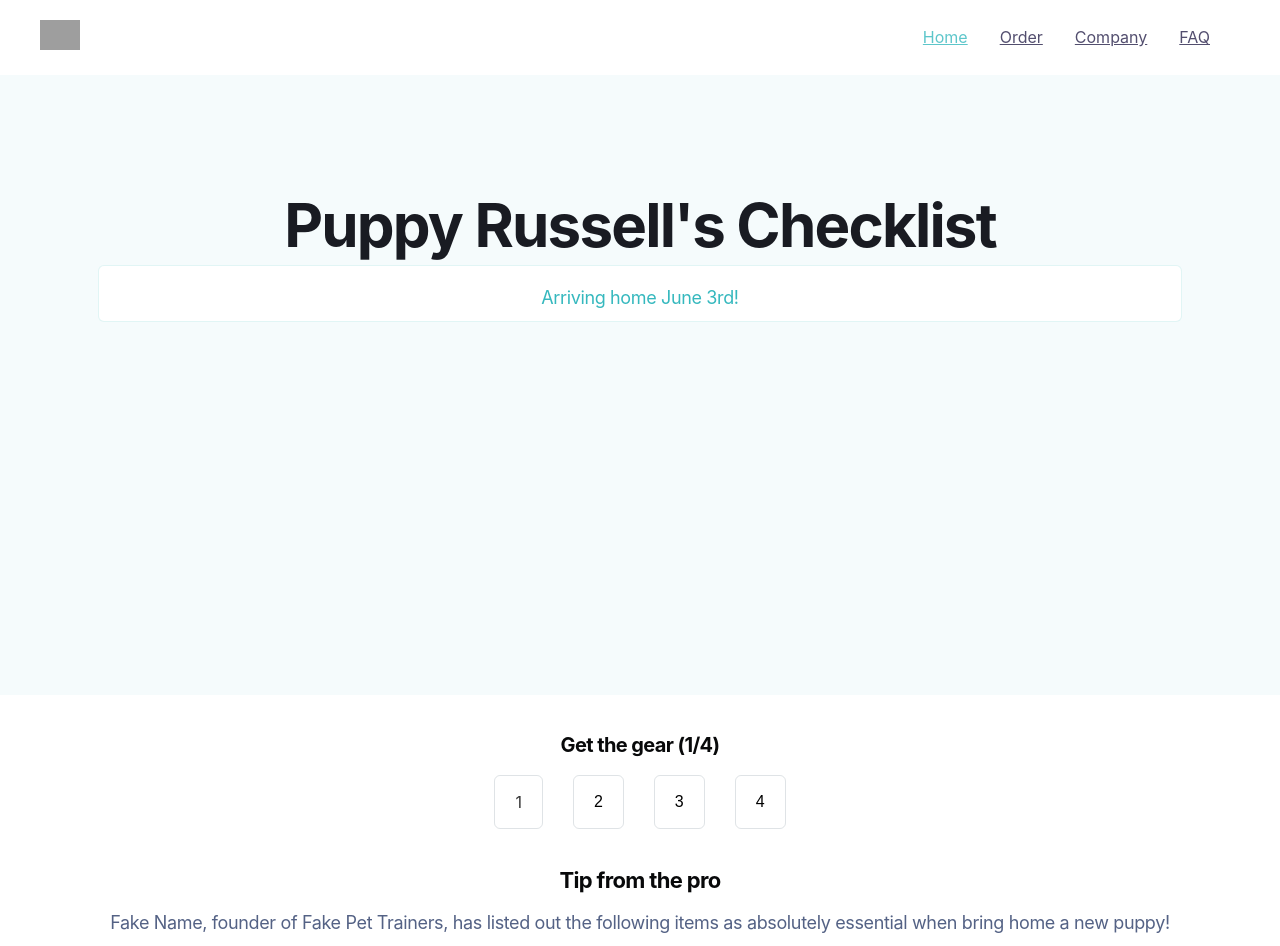
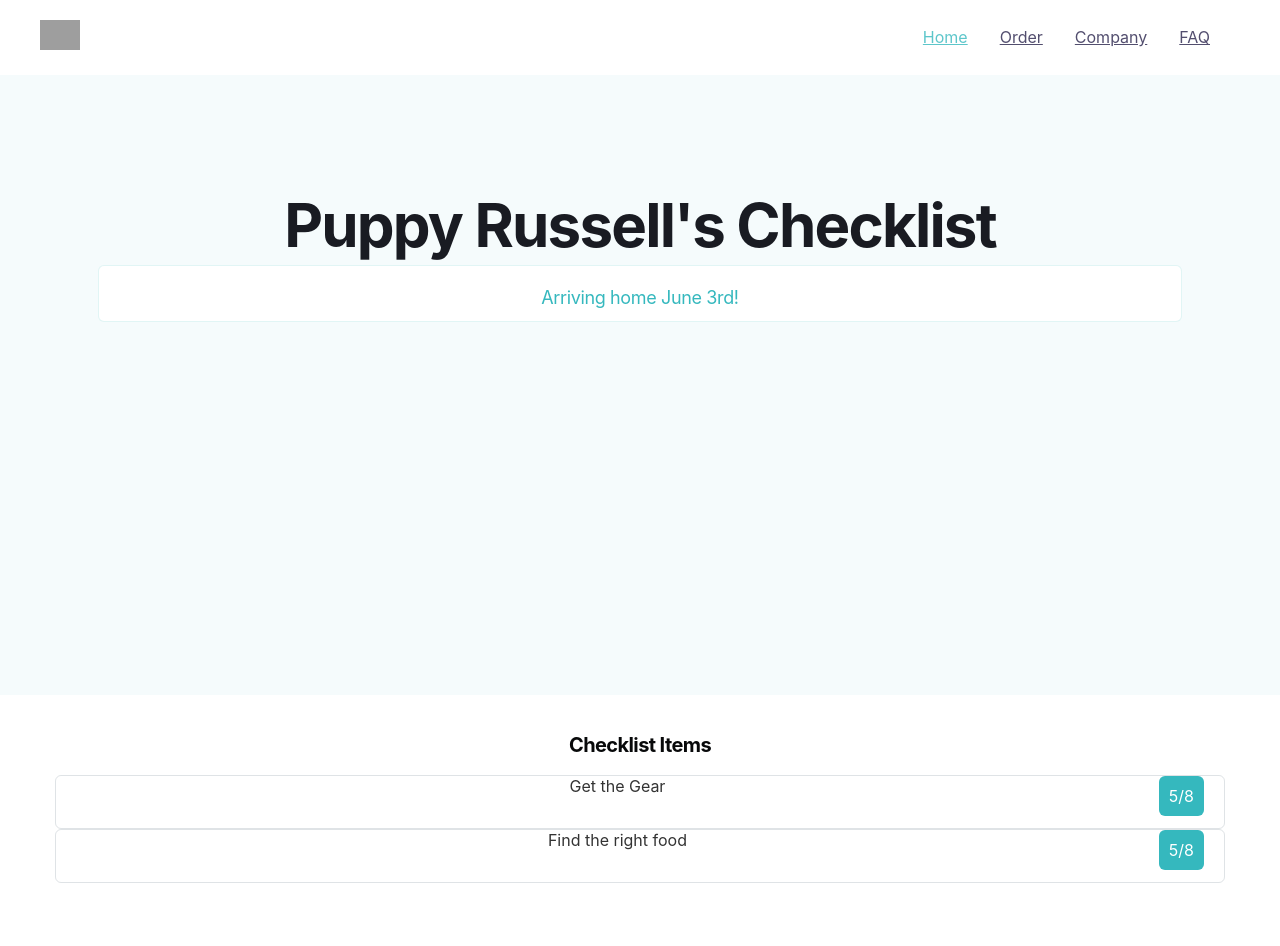
Before and after one commit to benharris28/new-puppy, a React (Create React App) app: page /test in a window 1280 px wide. Shown: the top 946 px of the page. After the commit the page ends 923 px from the top, so only its background shows below. Built offline with nearby package versions, Linux system fonts and the light colour scheme; grey boxes are pictures that could not be loaded.

Commit message:
updated test page with new format

```diff
--- a/src/Routes/Checklist/Checklist.css
+++ b/src/Routes/Checklist/Checklist.css
@@ -83,7 +83,7 @@
   }
 
 .checklist-tab-button {
-    display: flex;
+    vertical-align: middle;
     min-height: 52px;
     margin-right: 15px;
     margin-left: 15px;
@@ -122,6 +122,17 @@
     padding: 10px;
   }
 
+  .progress-tracker {
+    display: flex;
+    min-height: 10px;
+    justify-content: center;
+    border-radius: 6px;
+    background-color: #35b8be;
+    color: white;
+    padding: 10px;
+    float: right;
+  }
+
   .checklist-card-button p {
       color: white;
   }
@@ -129,3 +140,8 @@
   .price {
     color: #35b8be;
   }
+
+  .tabs-menu-test {
+    margin-bottom: 40px;
+    margin-top: 20px;
+  }
--- a/src/Routes/Test/Test.js
+++ b/src/Routes/Test/Test.js
@@ -1,11 +1,77 @@
 import React from 'react';
 import ChecklistCard from '../../Components/ChecklistCard/ChecklistCard';
 import FoodCard from '../../Components/FoodCard/FoodCard'
+import { faChevronDown, faChevronUp} from '@fortawesome/free-solid-svg-icons'
 import '../Checklist/Checklist.css'
 
 class Test extends React.Component {
     state = {
-        openTab: 1
+        openTab: 1,
+        tabOne: false,
+        tabTwo: false,
+        tabThree: false,
+        tabFoud: false
+
+    }
+
+    handleTabOne = () => {
+        const {tabOne} = this.state;
+        if (tabOne) {
+
+            this.setState({
+                tabOne: false
+            })
+        }
+        if (!tabOne) {
+            this.setState({
+                tabOne: true
+            })
+        }
+    }
+
+    handleTabTwo = () => {
+        const {tabTwo} = this.state;
+        if (tabTwo) {
+
+            this.setState({
+                tabTwo: false
+            })
+        }
+        if (!tabTwo) {
+            this.setState({
+                tabTwo: true
+            })
+        }
+    }
+
+    handleTabThree = () => {
+        const {tabThree} = this.state;
+        if (tabThree) {
+
+            this.setState({
+                tabThree: false
+            })
+        }
+        if (!tabThree) {
+            this.setState({
+                tabThree: true
+            })
+        }
+    }
+
+    handleTabFour = () => {
+        const {tabFour} = this.state;
+        if (tabFour) {
+
+            this.setState({
+                tabFour: false
+            })
+        }
+        if (!tabFour) {
+            this.setState({
+                tabFour: true
+            })
+        }
     }
 
     handleTabClick = (e) => {
@@ -30,6 +96,7 @@ class Test extends React.Component {
     }
 
     render() {
+        const { openTab, tabOne, tabTwo, tabThree, tabFour } = this.state;
         const tabDisplay = this.renderTab();
         console.log(this.state)
         return(
@@ -46,46 +113,59 @@ class Test extends React.Component {
                     <div className="container">
                         <div className="tabs">
                             <div className="tab-menu-title">
-                                <h6>Get the gear (1/4)</h6>
+                                <h6>Checklist Items</h6>
                             </div>
-                            <div className="tabs-menu">
+
+                            <div className="tabs-menu-test">
                                 <div
                                     className="checklist-tab-button"
-                                    value="1"
-                                    onClick={e => this.handleTabClick(e.target.value)}>
-                                    1
+                                    onClick={e => this.handleTabOne("tabOne")}>
+                                    Get the Gear
+                                        <div className="progress-tracker">
+                                            5/8
+                                        </div>
+                                        <div className="dropdown-icon">
+
+                                        </div>
                                 </div>
-                                <div className="tab-1-content">
-
-                                </div>
-                                <button
-                                    className="checklist-tab-button"
-                                    value="2"
-                                    onClick={e => this.handleTabClick(e.target.value)}>
-                                    2
-                                </button>
-                                <button
-                                    className="checklist-tab-button"
-                                    value="3"
-                                    onClick={e => this.handleTabClick(e.target.value)}>
-                                    3
-                                </button>
-                                <button
-                                    className="checklist-tab-button"
-                                    value="4"
-                                    onClick={e => this.handleTabClick(e.target.value)}>
-                                    4
-                                </button>
-                            </div>
-                            <div className="tabs-content">
+                                {tabOne &&
+                                <div className="tabs-content">
 
                                 <div className="checklist-card-container">
 
 
 
-                                    {tabDisplay}
+                                    <ChecklistCard />
                                 </div>
+                                </div>
+                                }
+
+
+                                 <div
+                                    className="checklist-tab-button"
+                                    onClick={e => this.handleTabTwo("tabTwo")}>
+                                    Find the right food
+                                        <div className="progress-tracker">
+                                            5/8
+                                        </div>
+                                        <div className="dropdown-icon">
+
+                                        </div>
+                                </div>
+                                {tabTwo &&
+                                <div className="tabs-content">
+
+                                <div className="checklist-card-container">
+
+
+
+                                    <FoodCard />
+                                </div>
+                                </div>
+                                }
+
                             </div>
+
                         </div>
                     </div>
                 </div>
```
